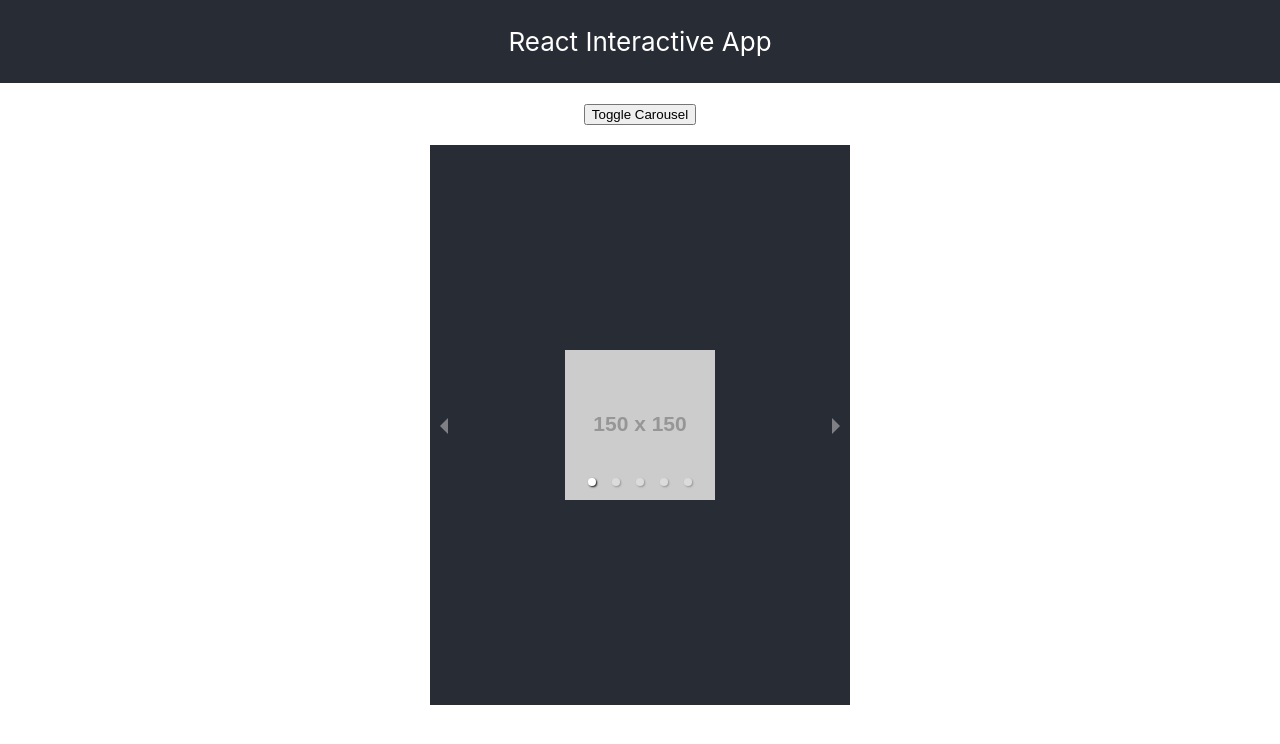
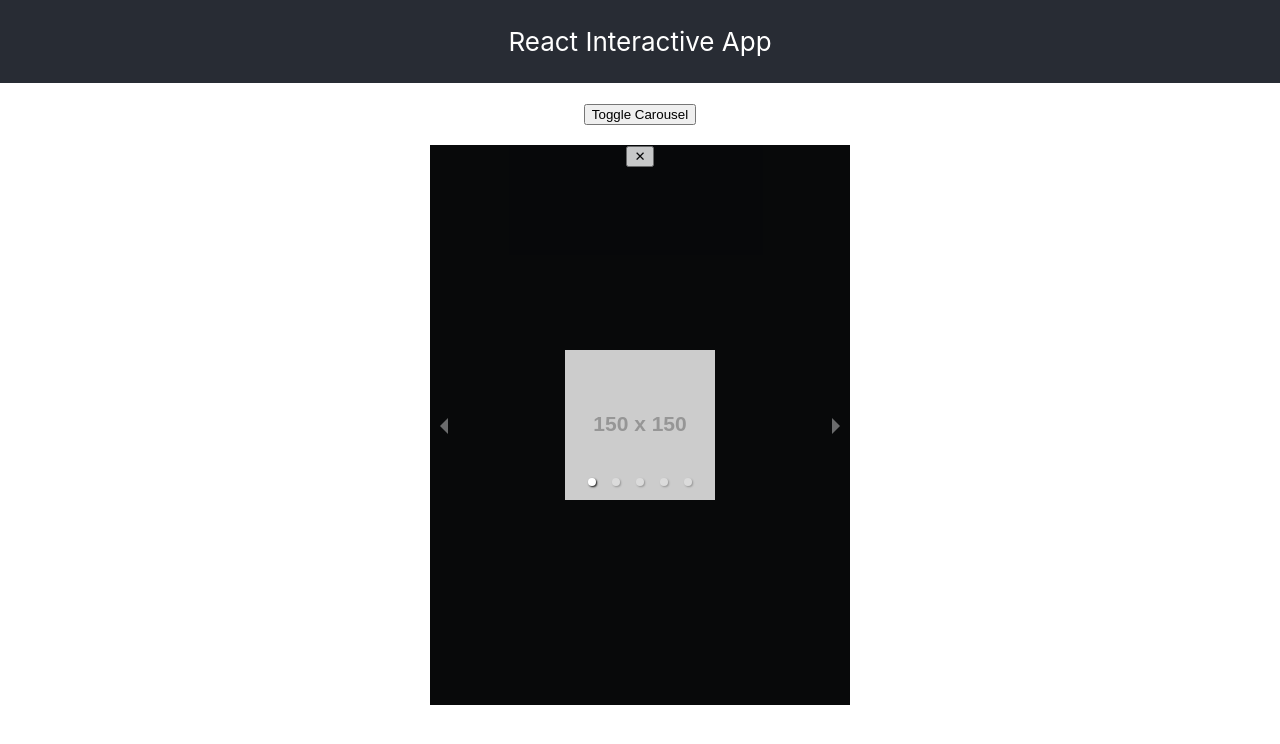
Before and after one commit to mcs2515/react-interactive-app, a React (Create React App) app: page / in a window 1280 px wide. Both pictures are taken after a click on the button "Toggle Carousel". Shown: the top 744 px of the page. Built offline with nearby package versions, Linux system fonts and the light colour scheme.

Commit message:
added lightbox class

```diff
--- a/src/App.js
+++ b/src/App.js
@@ -1,6 +1,7 @@
 import { useState } from "react";
 import ImageCarousel from "./Carousel";
 import "./css/App.css";
+import Lightbox from "./Lightbox";
 
 function App() {
   const [showCarousel, setShowCarousel] = useState(false);
@@ -11,8 +12,12 @@ function App() {
       <header className="App-header">
         <p>React Interactive App</p>
       </header>
+
       <button onClick={carouselClickHandler}>Toggle Carousel</button>
-      <div className="App-Content">{showCarousel ? <ImageCarousel /> : null}</div>
+      <div className="App-Content">
+        <Lightbox showCarousel={showCarousel} setShowCarousel={setShowCarousel} />
+        {showCarousel ? <ImageCarousel /> : null}
+      </div>
     </div>
   );
 }
--- /dev/null
+++ b/src/Lightbox.js
@@ -0,0 +1,31 @@
+import { useEffect, useRef } from "react";
+import "./css/Lightbox.css";
+
+export default function Lightbox(props) {
+  const lightBoxRef = useRef();
+
+  const clickHandler = (e) => {
+    e.preventDefault();
+    if (props.showCarousel) {
+      props.setShowCarousel(false);
+    }
+  };
+
+  useEffect(() => {
+    if (props.showCarousel) {
+      lightBoxRef.current.style.display = "block";
+    } else {
+      lightBoxRef.current.style.display = "none";
+    }
+  }, [props.showCarousel]);
+
+  return (
+    <div id="lightboxContainer" ref={lightBoxRef}>
+      <div id="lightbox">
+        <button id="closeLightbox" onClick={clickHandler}>
+          &#x2715;
+        </button>
+      </div>
+    </div>
+  );
+}
--- /dev/null
+++ b/src/css/Lightbox.css
@@ -0,0 +1,12 @@
+#lightboxContainer {
+  position: absolute;
+  width: 100%;
+  height: 100%;
+}
+
+#lightbox {
+  background-color: #000;
+  opacity: 80%;
+  width: 100%;
+  height: 100%;
+}
```
